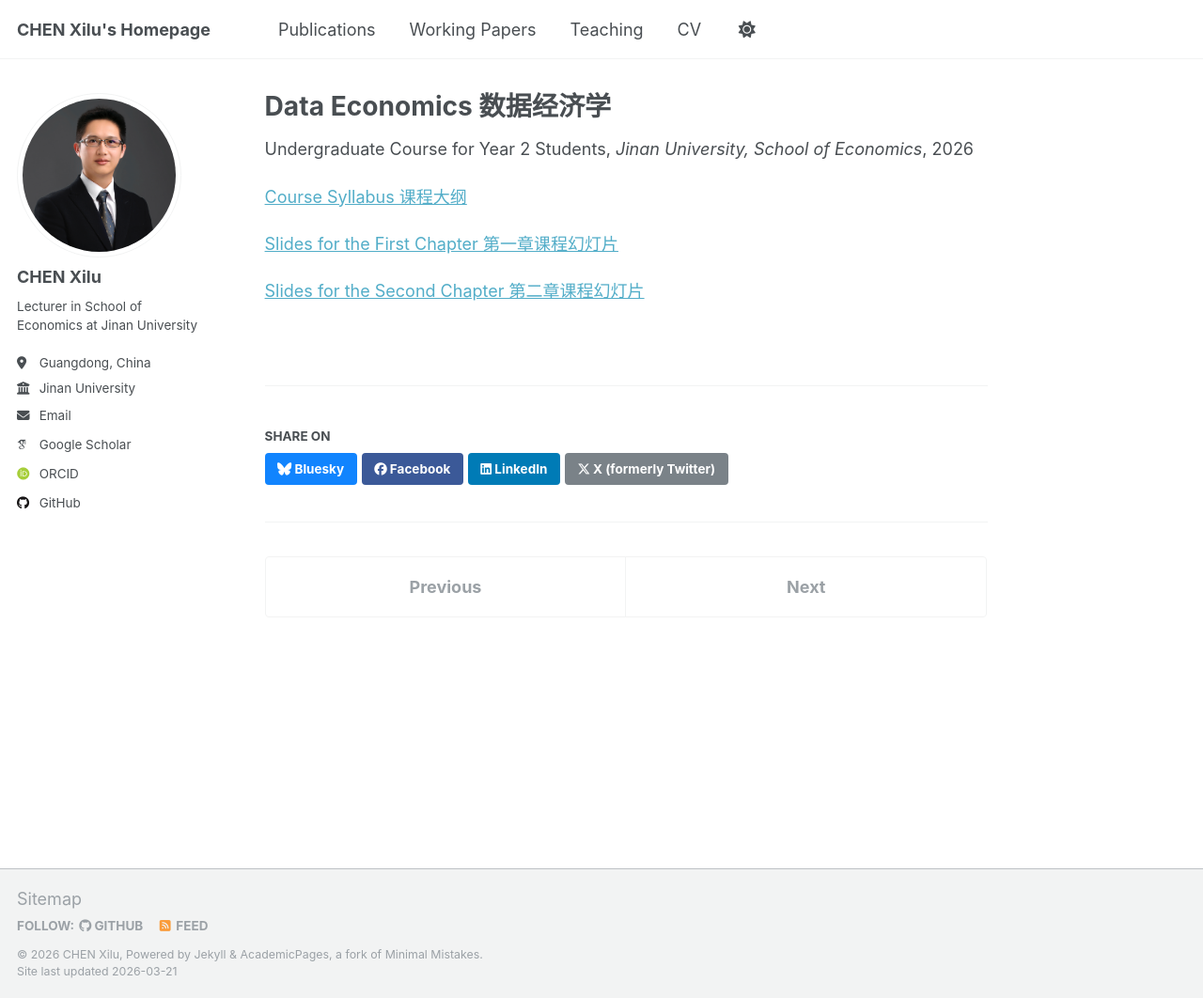
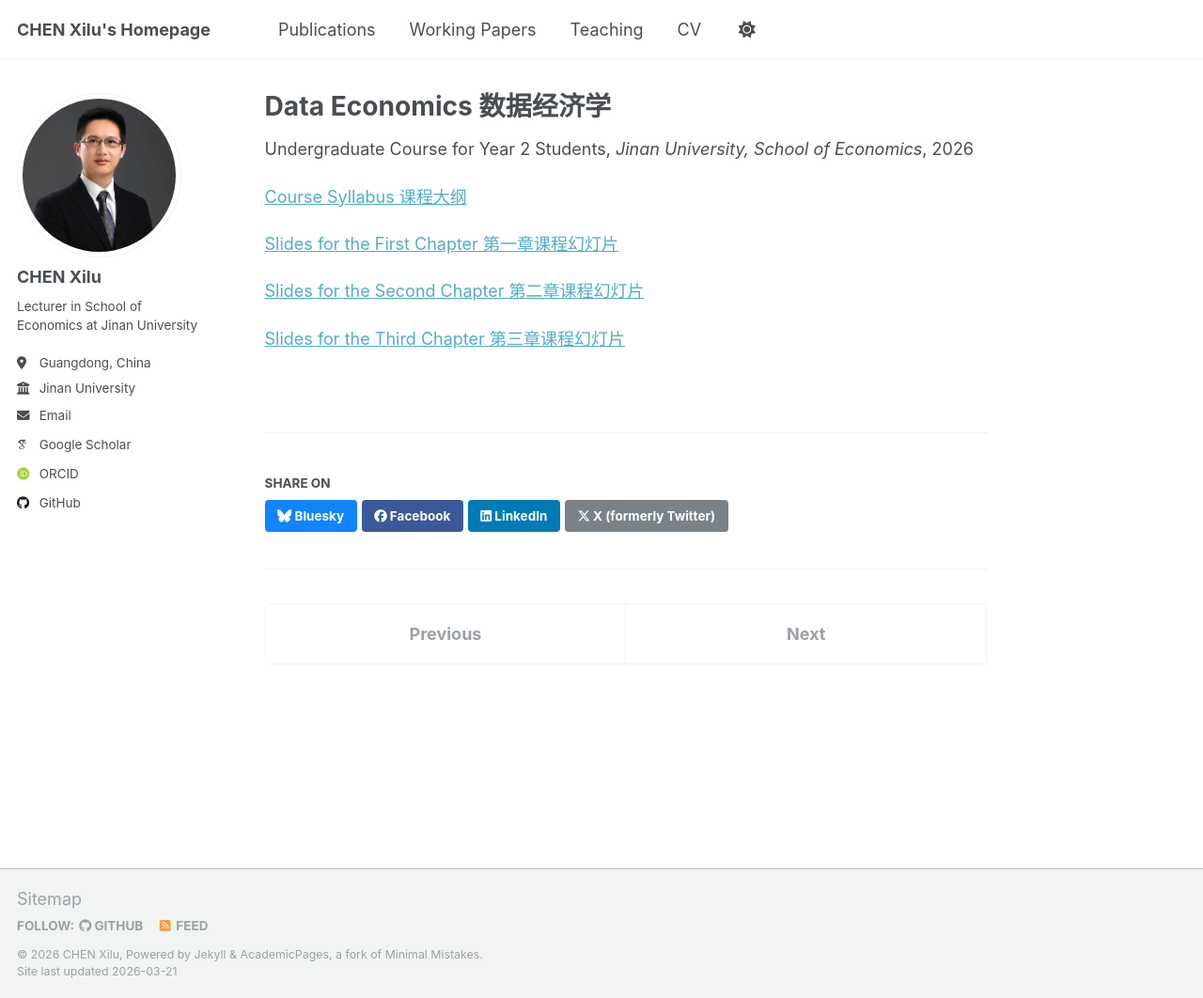
Before and after one commit to Xilu-CHEN/xilu-chen.github.io, a Jekyll site: the page built from _teaching/data_econ.md, in a window 1280 px wide and 1062 px high. Shown: the whole window at 94% size. Built offline with Jekyll 4.4.1, drawn with Linux system fonts in a browser that asks for light colours; some web fonts are replaced; a script that is not in the unit is left out.

Commit message:
Add slides link for the Third Chapter

```diff
--- a/_teaching/data_econ.md
+++ b/_teaching/data_econ.md
@@ -13,3 +13,5 @@ location: Guangdong, China
 [Slides for the First Chapter 第一章课程幻灯片](/files/teaching_data_econ/《数据经济学》第1章.pdf)
 
 [Slides for the Second Chapter 第二章课程幻灯片](/files/teaching_data_econ/《数据经济学》第2章.pdf)
+
+[Slides for the Third Chapter 第三章课程幻灯片](/files/teaching_data_econ/《数据经济学》第3章.pdf)
```
